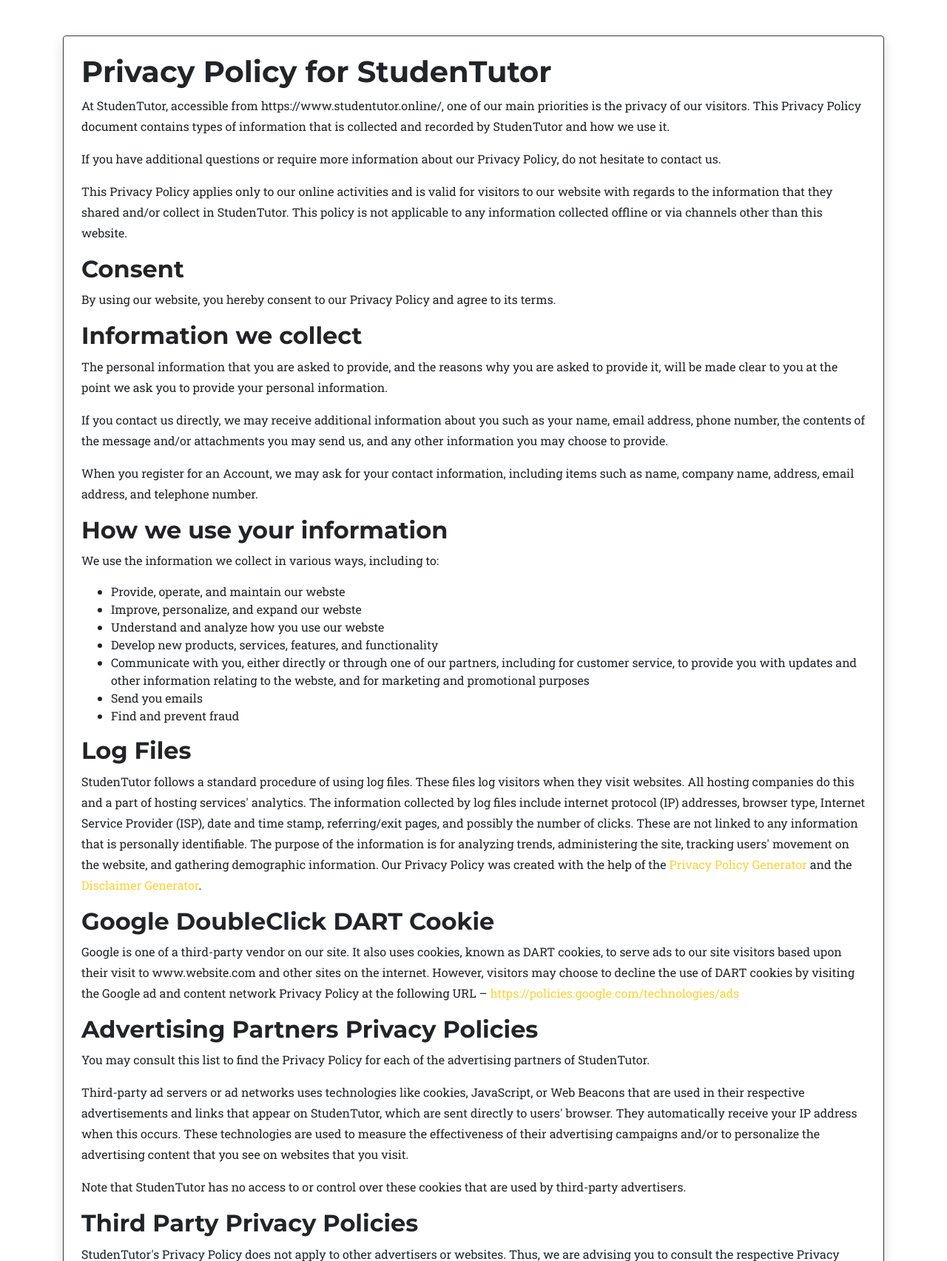
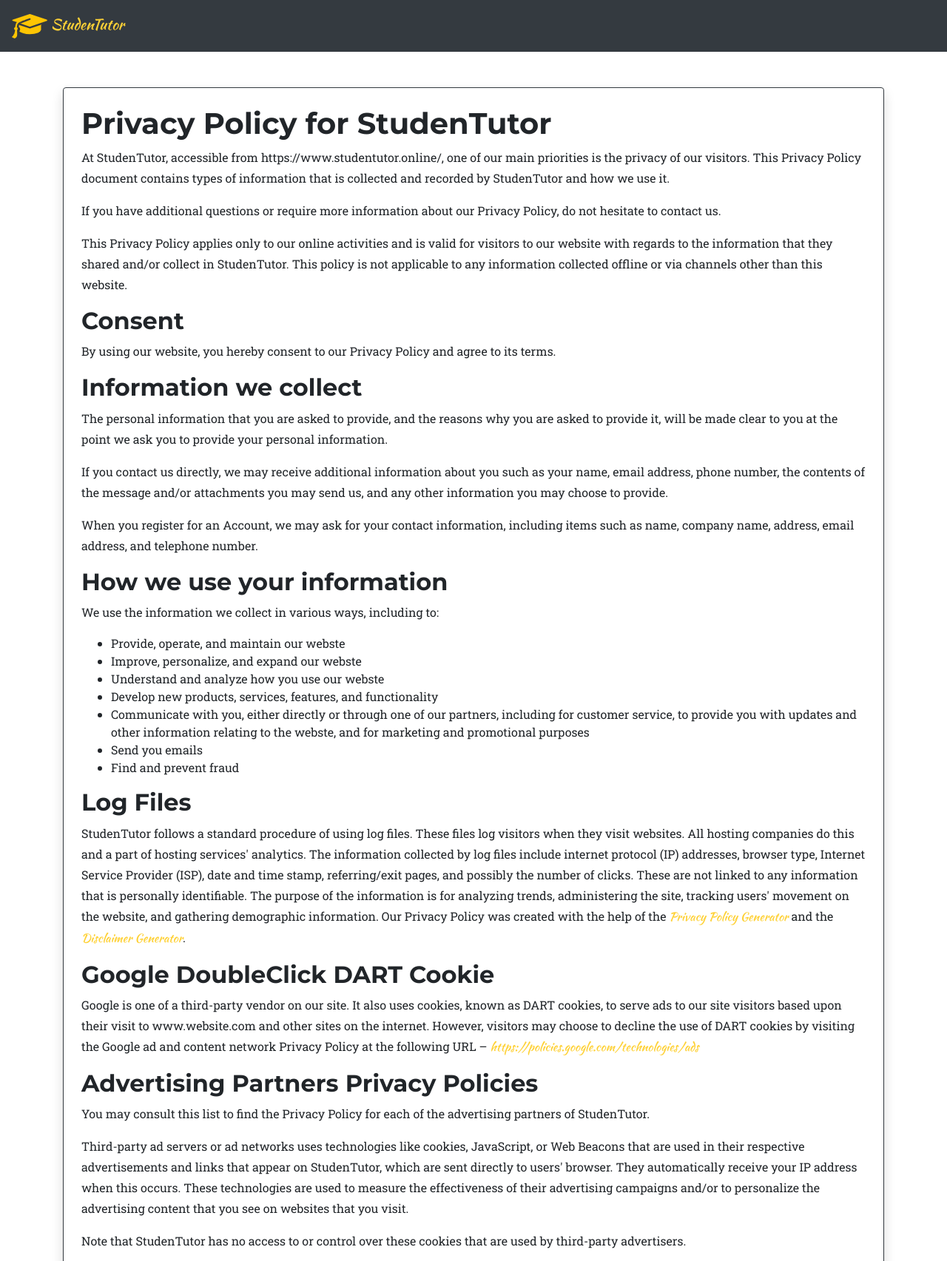
Before and after one commit to UsamaKashif/studentutor, a Django app: page /privacy-policy/ in a window 1280 px wide. Shown: the top 1705 px of the page at 74% size. Run offline with Django 3.2, Linux system fonts and the light colour scheme; some libraries are stand-ins or nearby versions; some web fonts are replaced.

Commit message:
small change

```diff
--- a/main/home/templates/home/privacyPolicy.html
+++ b/main/home/templates/home/privacyPolicy.html
@@ -1,4 +1,24 @@
 {% extends "home/b.html" %}
+{% load static %}
+{% block links %}
+    <style>
+        a {
+
+            font-family: 'Kaushan Script', -apple-system, BlinkMacSystemFont, 'Segoe UI', Roboto, 'Helvetica Neue', Arial, sans-serif, 'Apple Color Emoji', 'Segoe UI Emoji', 'Segoe UI Symbol', 'Noto Color Emoji';
+        }
+    </style>
+{% endblock %}
+
+{% block nav %}
+<nav class="navbar navbar-light bg-dark">
+    <span class="navbar-brand mb-0 h1">
+            <a class="navbar-brand js-scroll-trigger" href="{% url 'home_page' %}" style="color: #fed136;">
+                    <img src="{% static 'home/img/logo.png' %}"> StudenTutor
+            </a>
+    </span>
+</nav>
+{% endblock %}
+
 
 {% block content %}
     <div class="container">
```
